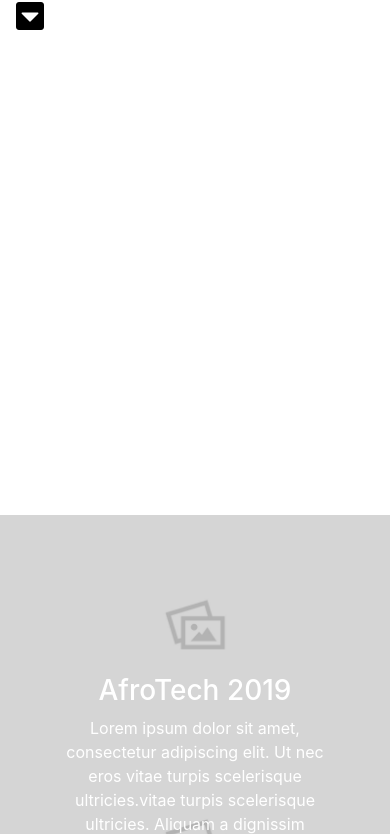
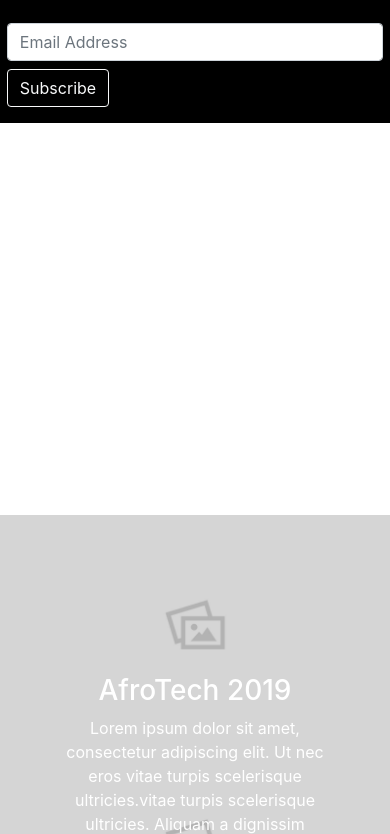
Before and after one commit to JasonAron/AfroTech, a plain HTML site: page index.html in a window 390 px wide. Shown: the part 721-1555 px from the top of the page. Drawn offline with nearby package versions, Linux system fonts and the light colour scheme.

Commit message:
Sticky Footer Mobile Adjustment

```diff
--- a/assets/css/style.css
+++ b/assets/css/style.css
@@ -138,11 +138,25 @@
 /*  */
 /* Footer */
 /*  */
-.footer {
+/* .footer {
   position: relative;
   left: 0;
   bottom: 0;
   height: 100px;
   width: 100%;
   background-color: rgb(0, 0, 0);
+} */
+
+
+/**
+ * Footer Styles
+ */
+
+.footer {
+  position: fixed;
+  top: auto;
+  bottom: 0;
+  width: 100%;
+  display: inline-block;
+  background-color: #000000;
 }
```
